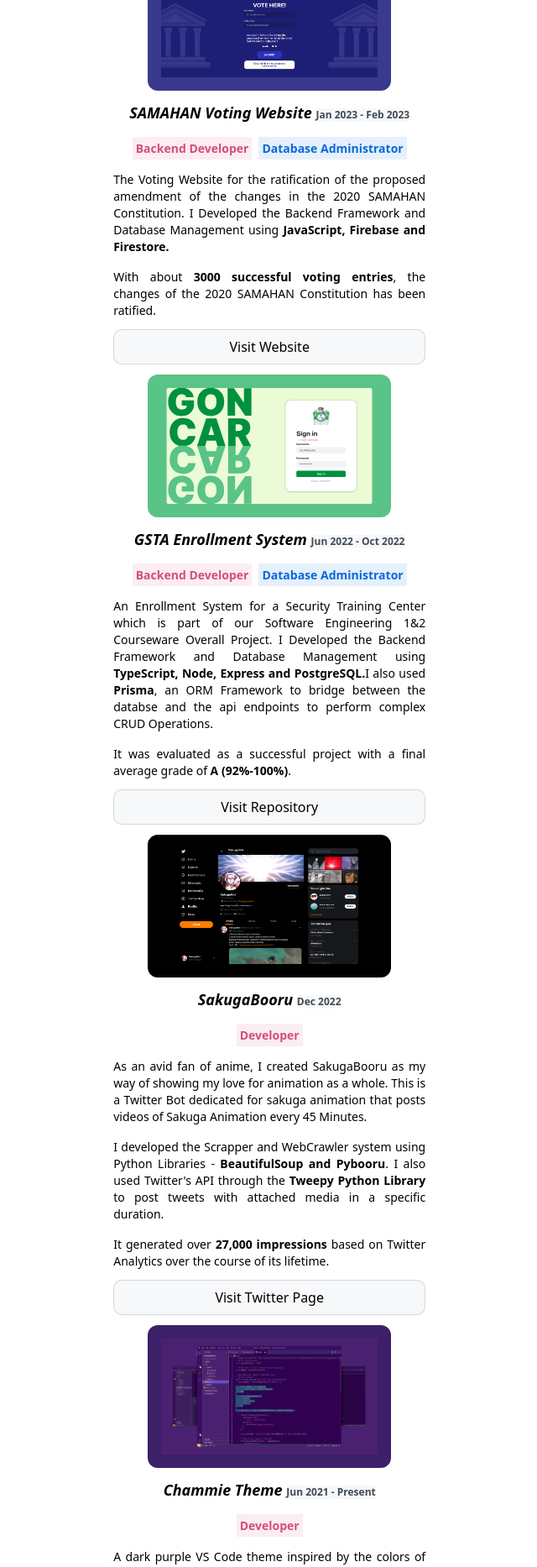
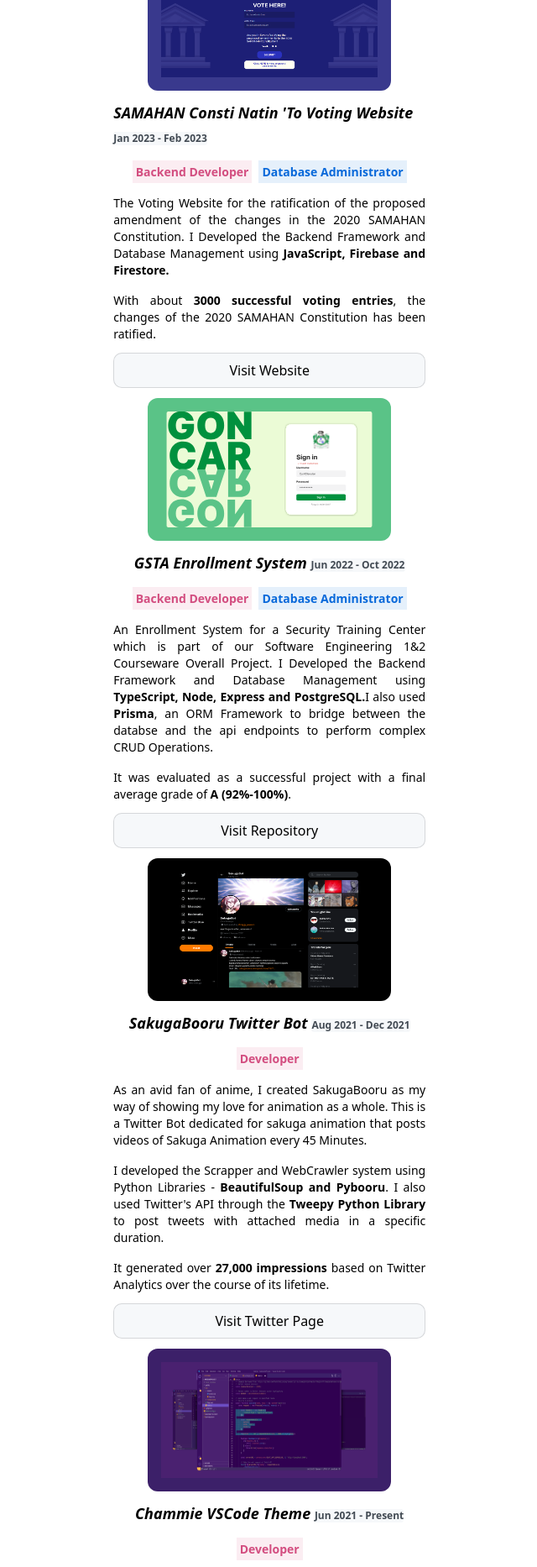
Before and after one commit to louispawaon/louispawaon-dev, a Next.js app: page / in a window 1280 px wide. Shown: the part 2300-4166 px from the top of the page at 84% size, without its empty margins (360-1000 px from the left). Built offline with nearby package versions, Linux system fonts and the light colour scheme.

Commit message:
update component - unify text nalang no choice

```diff
--- a/src/app/compontents/Experience/Creations.tsx
+++ b/src/app/compontents/Experience/Creations.tsx
@@ -17,7 +17,7 @@
                         <img src="/ConstiWebsite.png" className="rounded-xl w-[290px] h-[170px] flex items-center bg-[#39398D] rounded-xl p-4" alt="ConstiWeb"/>
                     </div>
                     <div className="flex flex-col items-center justify-center gap-4 py-3">
-                        <h1 className="font-semibold text-lg"><span className="italic">SAMAHAN Voting Website </span><span className="inline-block text-thin text-xs gap-4 bg-[#f6f8fa] text-[#424a53] rounded-[0.2rem]">Jan 2023 - Feb 2023</span></h1>
+                        <h1 className="font-semibold text-lg"><span className="italic">SAMAHAN Consti Natin 'To Voting Website </span><span className="inline-block text-thin text-xs gap-4 bg-[#f6f8fa] text-[#424a53] rounded-[0.2rem]">Jan 2023 - Feb 2023</span></h1>
                         <div className="inline space-x-2">
                             <span className="font-semibold text-sm p-1 bg-[rgba(211,78,128,.1)] text-[#d34e80]">Backend Developer</span>
                             <span className="font-semibold text-sm p-1 bg-[rgba(9,105,218,.1)] text-[#0969da]">Database Administrator</span>
@@ -47,7 +47,7 @@
                         <img src="/SakugaBooru.png" className="rounded-xl w-[290px] h-[170px] flex items-center bg-[#000000] rounded-xl p-4" alt="SakugaBot"/>
                     </div>
                     <div className="flex flex-col items-center justify-center gap-4 py-3">
-                        <h1 className="font-semibold text-lg"><span className="italic">SakugaBooru </span><span className="inline-block text-thin text-xs gap-4 bg-[#f6f8fa] text-[#424a53] rounded-[0.2rem]">Dec 2022</span></h1>
+                        <h1 className="font-semibold text-lg"><span className="italic">SakugaBooru Twitter Bot </span><span className="inline-block text-thin text-xs gap-4 bg-[#f6f8fa] text-[#424a53] rounded-[0.2rem]">Aug 2021 - Dec 2021 </span></h1>
                         <div className="inline space-x-2">
                             <span className="font-semibold text-sm p-1 bg-[rgba(211,78,128,.1)] text-[#d34e80]">Developer</span>
                         </div>
@@ -62,7 +62,7 @@
                         <img src="/chammie.png" className="rounded-xl w-[290px] h-[170px] flex items-center bg-[#3C2069] rounded-xl p-4" alt="Chammie"/>
                     </div>
                     <div className="flex flex-col items-center justify-center gap-4 py-3">
-                        <h1 className="font-semibold text-lg"><span className="italic">Chammie Theme </span><span className="inline-block text-thin text-xs gap-4 bg-[#f6f8fa] text-[#424a53] rounded-[0.2rem]">Jun 2021 - Present</span></h1>
+                        <h1 className="font-semibold text-lg"><span className="italic">Chammie VSCode Theme </span><span className="inline-block text-thin text-xs gap-4 bg-[#f6f8fa] text-[#424a53] rounded-[0.2rem]">Jun 2021 - Present</span></h1>
                         <div className="inline space-x-2">
                             <span className="font-semibold text-sm p-1 bg-[rgba(211,78,128,.1)] text-[#d34e80]">Developer</span>
                         </div>
```
